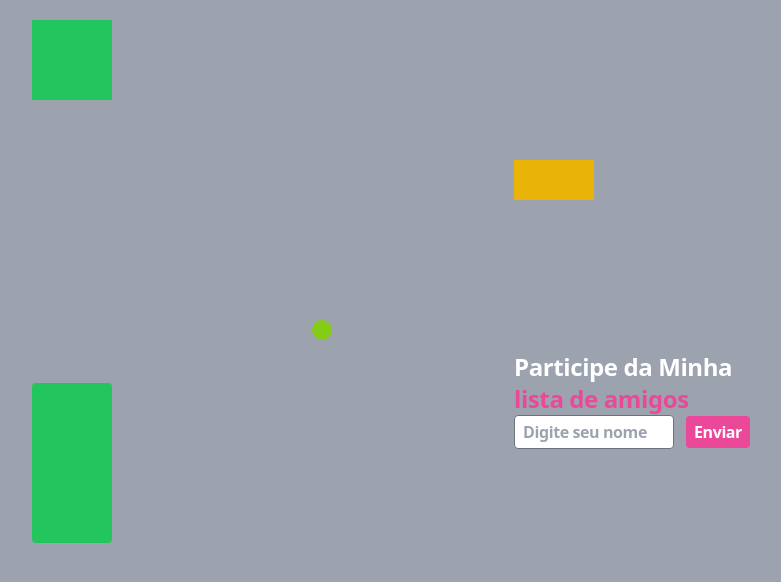
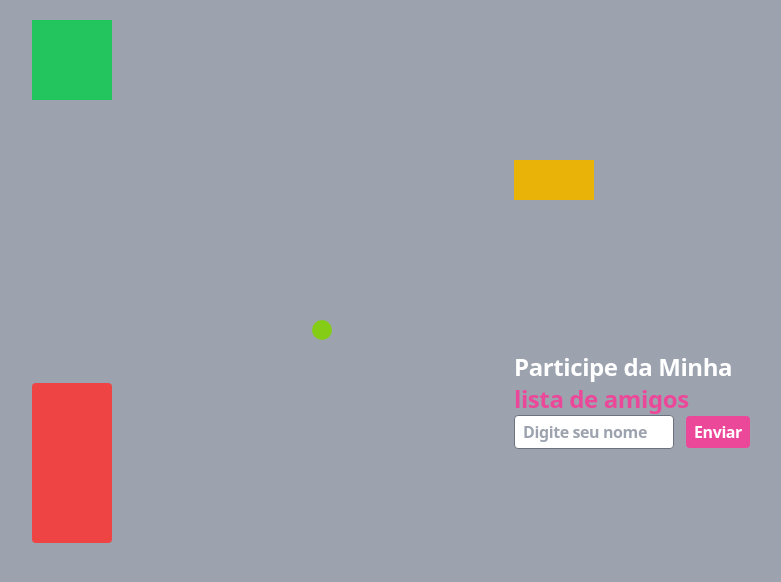
Before and after one commit to DhanielB/Amigos, a React (Vite) app: page / in a window 1280 px wide. Shown: the top 582 px of the page, without its empty margins (8-789 px from the left). Built offline with nearby package versions, Linux system fonts and the light colour scheme.

Commit message:
Update App.jsx

```diff
--- a/src/App.jsx
+++ b/src/App.jsx
@@ -52,10 +52,10 @@ export default function App() {
         '/>
         <div className='
           absolute
-          bg-green-500
+          bg-red-500
           w-20
           left-10
-          top-130
+          top-150
           h-40
           rounded
         '/>
```
